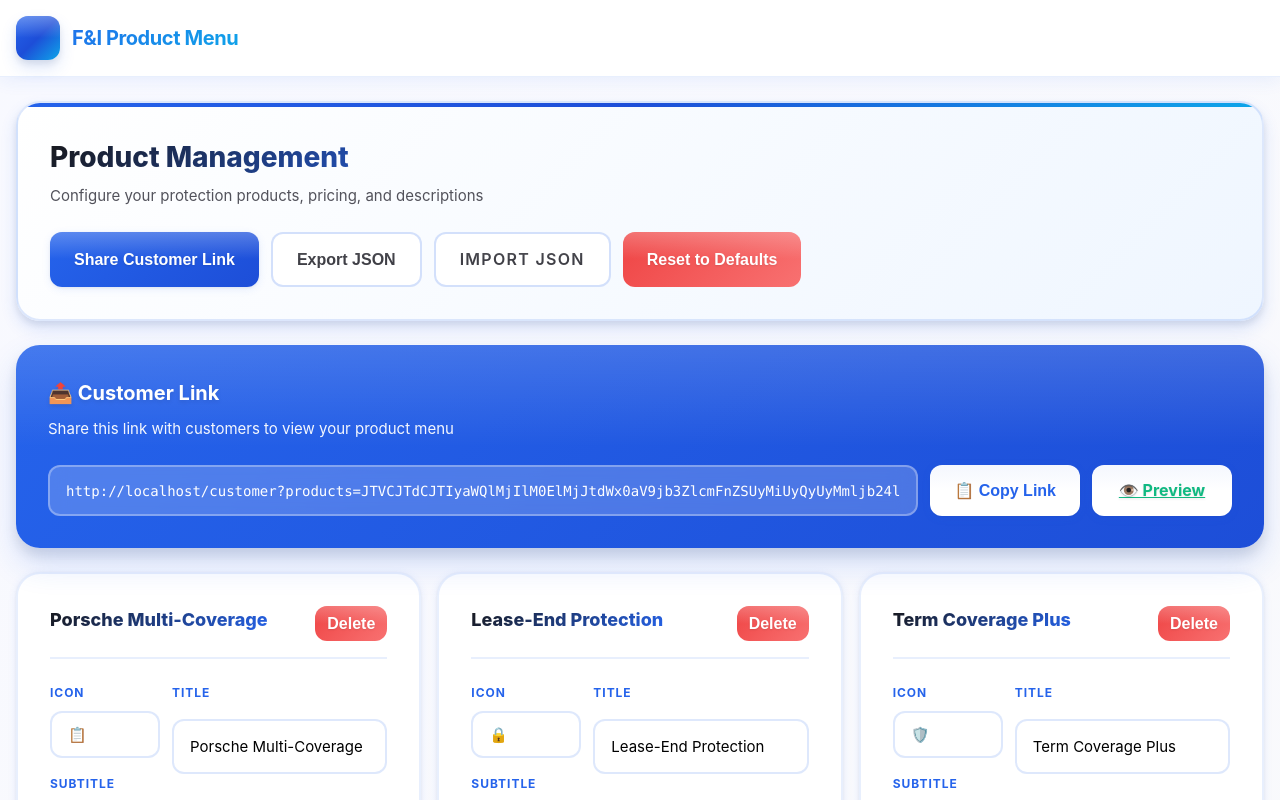
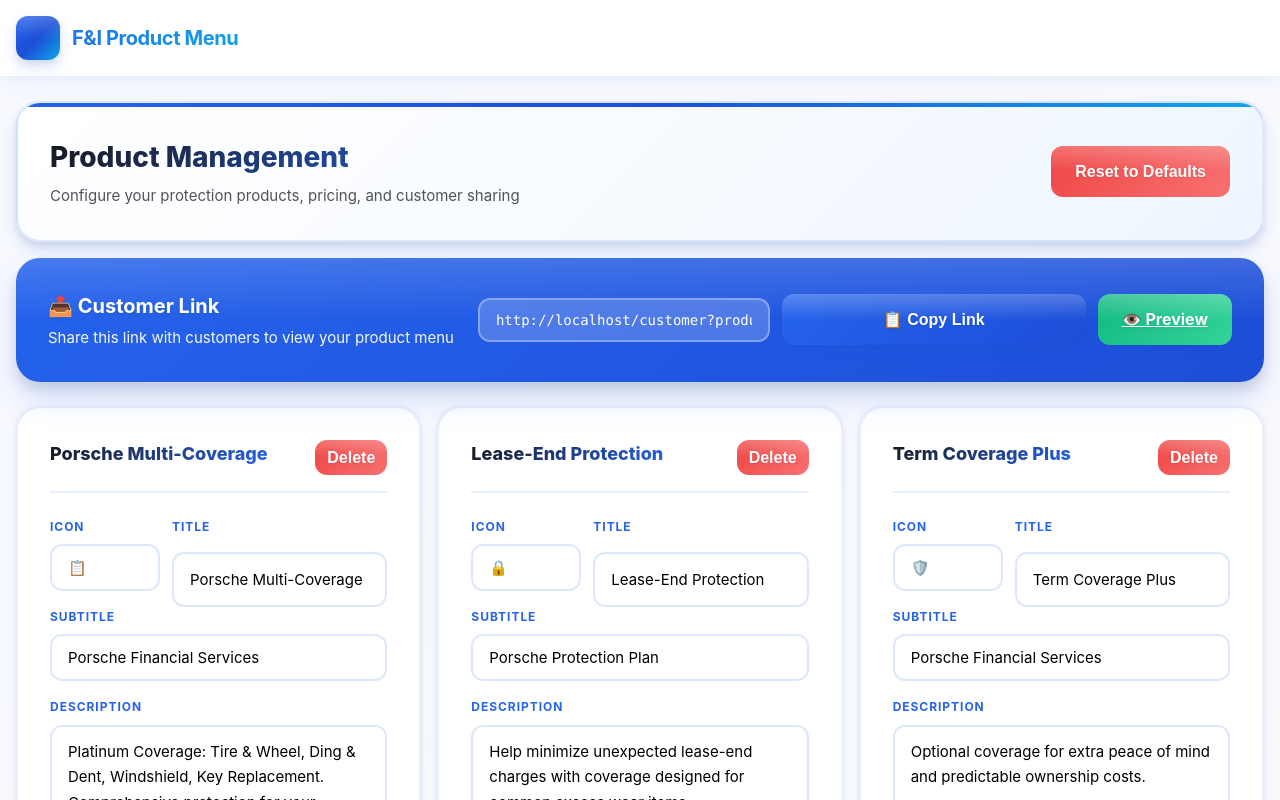
Before and after one commit to RickD724/fni, a Next.js app: page /admin in a window 1280 px wide. Shown: the top 800 px of the page. Built offline with nearby package versions, Linux system fonts and the light colour scheme.

Commit message:
Add files via upload

```diff
--- a/app/components/FiMenuApp.tsx
+++ b/app/components/FiMenuApp.tsx
@@ -133,6 +133,7 @@
   const [products, setProducts] = useState<Product[]>(DEFAULT_PRODUCTS);
   const [selected, setSelected] = useState<Set<string>>(new Set());
   const [toast, setToast] = useState<string | null>(null);
+  const [showMobileSummary, setShowMobileSummary] = useState(false);
 
   const toastTimer = useRef<number | null>(null);
 
@@ -438,49 +439,33 @@
         ) : (
           <>
             <div className="adminTop">
-              <div>
+              <div className="adminTopLeft">
                 <h2>Product Management</h2>
-                <div className="muted">Configure your protection products, pricing, and descriptions</div>
+                <div className="muted">Configure your protection products, pricing, and customer sharing</div>
               </div>
               <div className="adminActions">
-                <button className="btn primary" onClick={() => copy(adminShareUrl)}>Share Customer Link</button>
-                <button className="btn secondary" onClick={exportJson}>Export JSON</button>
-                <label className="btn secondary" style={{ cursor: "pointer" }}>
-                  Import JSON
-                  <input
-                    type="file"
-                    accept="application/json"
-                    style={{ display: "none" }}
-                    onChange={(e) => {
-                      const f = e.target.files?.[0];
-                      if (f) importJson(f);
-                      e.currentTarget.value = "";
-                    }}
-                  />
-                </label>
-                <button
-                  className="btn danger"
-                  onClick={() => {
+                <button className="btn danger" onClick={() => {
+                  if (window.confirm('Reset all products to defaults? This cannot be undone.')) {
                     localStorage.removeItem("fi_products_v1");
                     setProducts(DEFAULT_PRODUCTS);
                     showToast("Reset to defaults");
-                  }}
-                >
+                  }
+                }}>
                   Reset to Defaults
                 </button>
               </div>
             </div>
 
-            <div className="share" style={{ marginTop: "var(--spacing-lg)" }}>
-              <h3>📤 Customer Link</h3>
-              <p>Share this link with customers to view your product menu</p>
-              <div className="shareRow">
-                <div className="shareInputGroup">
-                  <input className="shareInput" readOnly value={adminShareUrl} onFocus={(e) => e.currentTarget.select()} />
+            <div className="adminShareCard">
+              <div className="adminShareContent">
+                <div className="adminShareLeft">
+                  <h3>📤 Customer Link</h3>
+                  <p>Share this link with customers to view your product menu</p>
                 </div>
-                <div className="shareActions">
-                  <button className="btn shareBtn" onClick={() => copy(adminShareUrl)}>📋 Copy Link</button>
-                  <a className="btn shareBtn success" href="/customer">👁️ Preview</a>
+                <div className="adminShareActions">
+                  <input className="adminShareInput" readOnly value={adminShareUrl} onFocus={(e) => e.currentTarget.select()} />
+                  <button className="btn primary" onClick={() => copy(adminShareUrl)}>📋 Copy Link</button>
+                  <a className="btn success" href="/customer">👁️ Preview</a>
                 </div>
               </div>
             </div>
@@ -552,6 +537,61 @@
       </div>
 
       <div className={"toast " + (toast ? "show" : "")}>{toast ?? ""}</div>
+
+      {/* Floating Mobile Summary Button */}
+      {!isAdmin && selected.size > 0 && (
+        <>
+          <button
+            className="floatingMobileSummary"
+            onClick={() => setShowMobileSummary(!showMobileSummary)}
+            aria-label="View selections"
+          >
+            <div className="floatingMobileSummaryContent">
+              <div className="floatingMobileSummaryBadge">{selected.size}</div>
+              <div className="floatingMobileSummaryText">
+                <div className="floatingMobileSummaryLabel">Your Selections</div>
+                <div className="floatingMobileSummaryTotal">{money(total)}</div>
+              </div>
+              <div className="floatingMobileSummaryIcon">{showMobileSummary ? '✕' : '👁️'}</div>
+            </div>
+          </button>
+
+          {/* Mobile Summary Overlay */}
+          {showMobileSummary && (
+            <div className="mobileSummaryOverlay" onClick={() => setShowMobileSummary(false)}>
+              <div className="mobileSummaryPanel" onClick={(e) => e.stopPropagation()}>
+                <div className="mobileSummaryHeader">
+                  <h3>Your Selections</h3>
+                  <button className="mobileSummaryClose" onClick={() => setShowMobileSummary(false)}>✕</button>
+                </div>
+                <div className="mobileSummaryBody">
+                  {Array.from(selected).map((id) => {
+                    const p = products.find((x) => x.id === id);
+                    if (!p) return null;
+                    return (
+                      <div key={id} className="mobileSummaryItem">
+                        <div>
+                          <div className="mobileSummaryItemTitle">{p.icon} {p.title}</div>
+                          <div className="mobileSummaryItemPrice">{money(p.price)}</div>
+                        </div>
+                        <button className="mobileSummaryItemRemove" onClick={() => toggle(p.id)}>Remove</button>
+                      </div>
+                    );
+                  })}
+                  <div className="mobileSummaryTotal">
+                    <span>Total Investment</span>
+                    <span>{money(total)}</span>
+                  </div>
+                </div>
+                <div className="mobileSummaryFooter">
+                  <button className="btn primary" onClick={() => { copy(customerMenuUrl); setShowMobileSummary(false); }}>📋 Copy Link</button>
+                  <button className="btn success" onClick={() => { emailSelections(); setShowMobileSummary(false); }}>✉️ Email</button>
+                </div>
+              </div>
+            </div>
+          )}
+        </>
+      )}
     </>
   );
 }
--- a/app/globals.css
+++ b/app/globals.css
@@ -105,17 +105,20 @@
   place-items: center;
   color: #fff;
   font-weight: 700;
-  font-size: 22px;
+  font-size: 26px;
   box-shadow: var(--shadow-md);
   position: relative;
+  z-index: 1;
+  flex-shrink: 0;
 }
 .badge::after {
   content: '';
   position: absolute;
   inset: 0;
   border-radius: var(--radius-md);
-  background: linear-gradient(180deg, rgba(255,255,255,0.3) 0%, rgba(255,255,255,0) 50%);
+  background: linear-gradient(180deg, rgba(255,255,255,0.2) 0%, rgba(255,255,255,0) 50%);
   pointer-events: none;
+  z-index: -1;
 }
 
 /* HERO SECTION */
@@ -615,13 +618,13 @@
   display: flex;
   flex-wrap: wrap;
   gap: var(--spacing-xl);
-  align-items: flex-start;
+  align-items: center;
   justify-content: space-between;
   padding: var(--spacing-2xl);
   border-radius: var(--radius-xl);
   background: linear-gradient(135deg, #FFFFFF 0%, #EFF6FF 100%);
   border: 2px solid rgba(37,99,235,0.15);
-  margin-bottom: var(--spacing-xl);
+  margin-bottom: var(--spacing-lg);
   box-shadow: var(--shadow-md);
   position: relative;
   overflow: hidden;
@@ -635,7 +638,7 @@
   height: 4px;
   background: linear-gradient(90deg, var(--primary) 0%, var(--blue) 50%, var(--accent) 100%);
 }
-.adminTop h2 {
+.adminTopLeft h2 {
   margin: 0;
   font-size: 28px;
   font-weight: 800;
@@ -644,7 +647,7 @@
   -webkit-text-fill-color: transparent;
   background-clip: text;
 }
-.adminTop .muted {
+.adminTopLeft .muted {
   color: var(--gray-600);
   font-size: 15px;
   margin-top: var(--spacing-xs);
@@ -653,6 +656,77 @@
   display: flex;
   gap: var(--spacing-md);
   flex-wrap: wrap;
+}
+
+.adminShareCard {
+  padding: var(--spacing-2xl);
+  border-radius: var(--radius-xl);
+  background: linear-gradient(135deg, var(--primary) 0%, var(--blue) 100%);
+  color: #fff;
+  box-shadow: var(--shadow-lg);
+  margin-bottom: var(--spacing-xl);
+  position: relative;
+  overflow: hidden;
+}
+.adminShareCard::before {
+  content: '';
+  position: absolute;
+  top: 0;
+  left: 0;
+  right: 0;
+  height: 50%;
+  background: linear-gradient(180deg, rgba(255,255,255,0.15) 0%, transparent 100%);
+  pointer-events: none;
+}
+.adminShareContent {
+  display: flex;
+  gap: var(--spacing-xl);
+  align-items: center;
+  justify-content: space-between;
+  flex-wrap: wrap;
+  position: relative;
+}
+.adminShareLeft h3 {
+  margin: 0 0 var(--spacing-xs);
+  font-size: 20px;
+  font-weight: 700;
+  text-shadow: 0 2px 4px rgba(0,0,0,0.1);
+}
+.adminShareLeft p {
+  margin: 0;
+  font-size: 15px;
+  opacity: 0.95;
+}
+.adminShareActions {
+  display: flex;
+  gap: var(--spacing-md);
+  align-items: center;
+  flex: 1;
+  min-width: 300px;
+}
+@media (max-width: 768px) {
+  .adminShareActions {
+    width: 100%;
+    flex-direction: column;
+  }
+}
+.adminShareInput {
+  flex: 1;
+  background: rgba(255,255,255,0.2);
+  border: 2px solid rgba(255,255,255,0.3);
+  color: #fff;
+  padding: var(--spacing-md) var(--spacing-lg);
+  border-radius: var(--radius-md);
+  font-family: ui-monospace, SFMono-Regular, Menlo, Monaco, Consolas, monospace;
+  font-size: 14px;
+  font-weight: 500;
+  backdrop-filter: blur(10px);
+}
+.adminShareInput:focus {
+  outline: none;
+  background: rgba(255,255,255,0.25);
+  border-color: rgba(255,255,255,0.5);
+  box-shadow: 0 0 0 4px rgba(255,255,255,0.15);
 }
 
 .adminCard {
@@ -784,6 +858,201 @@
   }
 }
 
+/* FLOATING MOBILE SUMMARY */
+.floatingMobileSummary {
+  position: fixed;
+  bottom: var(--spacing-xl);
+  right: var(--spacing-lg);
+  left: var(--spacing-lg);
+  z-index: 90;
+  background: linear-gradient(135deg, var(--primary) 0%, var(--blue) 100%);
+  color: #fff;
+  border: none;
+  border-radius: var(--radius-xl);
+  padding: var(--spacing-lg) var(--spacing-xl);
+  box-shadow: var(--shadow-xl);
+  cursor: pointer;
+  transition: all 0.3s ease;
+  display: none;
+}
+@media (max-width: 1024px) {
+  .floatingMobileSummary {
+    display: block;
+  }
+}
+.floatingMobileSummary:active {
+  transform: scale(0.98);
+}
+.floatingMobileSummaryContent {
+  display: flex;
+  align-items: center;
+  gap: var(--spacing-md);
+}
+.floatingMobileSummaryBadge {
+  width: 36px;
+  height: 36px;
+  border-radius: 50%;
+  background: #fff;
+  color: var(--primary);
+  font-weight: 800;
+  font-size: 18px;
+  display: grid;
+  place-items: center;
+  flex-shrink: 0;
+  box-shadow: 0 2px 8px rgba(0,0,0,0.15);
+}
+.floatingMobileSummaryText {
+  flex: 1;
+  text-align: left;
+}
+.floatingMobileSummaryLabel {
+  font-size: 13px;
+  opacity: 0.9;
+  font-weight: 600;
+}
+.floatingMobileSummaryTotal {
+  font-size: 22px;
+  font-weight: 800;
+  line-height: 1.2;
+}
+.floatingMobileSummaryIcon {
+  font-size: 24px;
+  flex-shrink: 0;
+}
+
+/* MOBILE SUMMARY OVERLAY */
+.mobileSummaryOverlay {
+  position: fixed;
+  inset: 0;
+  background: rgba(0,0,0,0.5);
+  backdrop-filter: blur(4px);
+  z-index: 95;
+  display: flex;
+  align-items: flex-end;
+  animation: fadeIn 0.2s ease;
+}
+@keyframes fadeIn {
+  from { opacity: 0; }
+  to { opacity: 1; }
+}
+.mobileSummaryPanel {
+  background: #fff;
+  border-radius: var(--radius-xl) var(--radius-xl) 0 0;
+  width: 100%;
+  max-height: 80vh;
+  overflow: hidden;
+  display: flex;
+  flex-direction: column;
+  animation: slideUp 0.3s ease;
+}
+@keyframes slideUp {
+  from { transform: translateY(100%); }
+  to { transform: translateY(0); }
+}
+.mobileSummaryHeader {
+  padding: var(--spacing-xl);
+  border-bottom: 2px solid var(--gray-200);
+  display: flex;
+  align-items: center;
+  justify-content: space-between;
+  background: linear-gradient(135deg, #EFF6FF 0%, #FFFFFF 100%);
+}
+.mobileSummaryHeader h3 {
+  margin: 0;
+  font-size: 22px;
+  font-weight: 800;
+  background: linear-gradient(135deg, var(--gray-900) 0%, var(--primary) 100%);
+  -webkit-background-clip: text;
+  -webkit-text-fill-color: transparent;
+  background-clip: text;
+}
+.mobileSummaryClose {
+  width: 40px;
+  height: 40px;
+  border-radius: 50%;
+  border: none;
+  background: var(--gray-200);
+  color: var(--gray-700);
+  font-size: 20px;
+  font-weight: 700;
+  cursor: pointer;
+  display: grid;
+  place-items: center;
+  transition: all 0.2s ease;
+}
+.mobileSummaryClose:active {
+  background: var(--gray-300);
+  transform: scale(0.95);
+}
+.mobileSummaryBody {
+  padding: var(--spacing-lg);
+  overflow-y: auto;
+  flex: 1;
+}
+.mobileSummaryItem {
+  display: flex;
+  justify-content: space-between;
+  align-items: center;
+  gap: var(--spacing-md);
+  padding: var(--spacing-lg);
+  background: linear-gradient(135deg, #EFF6FF 0%, #FAFAFA 100%);
+  border: 1px solid rgba(37,99,235,0.1);
+  border-radius: var(--radius-lg);
+  margin-bottom: var(--spacing-md);
+}
+.mobileSummaryItemTitle {
+  font-weight: 700;
+  font-size: 16px;
+  color: var(--gray-900);
+  margin-bottom: var(--spacing-xs);
+}
+.mobileSummaryItemPrice {
+  font-weight: 800;
+  font-size: 18px;
+  color: var(--primary);
+}
+.mobileSummaryItemRemove {
+  padding: var(--spacing-sm) var(--spacing-md);
+  border-radius: var(--radius-md);
+  border: 2px solid var(--danger);
+  background: #fff;
+  color: var(--danger);
+  font-weight: 700;
+  font-size: 14px;
+  cursor: pointer;
+  transition: all 0.2s ease;
+  flex-shrink: 0;
+}
+.mobileSummaryItemRemove:active {
+  background: var(--danger);
+  color: #fff;
+  transform: scale(0.95);
+}
+.mobileSummaryTotal {
+  display: flex;
+  justify-content: space-between;
+  align-items: center;
+  padding: var(--spacing-xl) 0;
+  margin-top: var(--spacing-md);
+  border-top: 3px solid rgba(37,99,235,0.2);
+  font-weight: 800;
+  font-size: 24px;
+}
+.mobileSummaryTotal span:last-child {
+  color: var(--primary);
+}
+.mobileSummaryFooter {
+  padding: var(--spacing-xl);
+  border-top: 2px solid var(--gray-200);
+  display: flex;
+  gap: var(--spacing-md);
+  background: #fff;
+}
+.mobileSummaryFooter .btn {
+  flex: 1;
+  font-size: 16px;
+}
+
 /* PRINT STYLES */
 @media print {
   .header, .footer, .share, .btn { display: none; }
```
